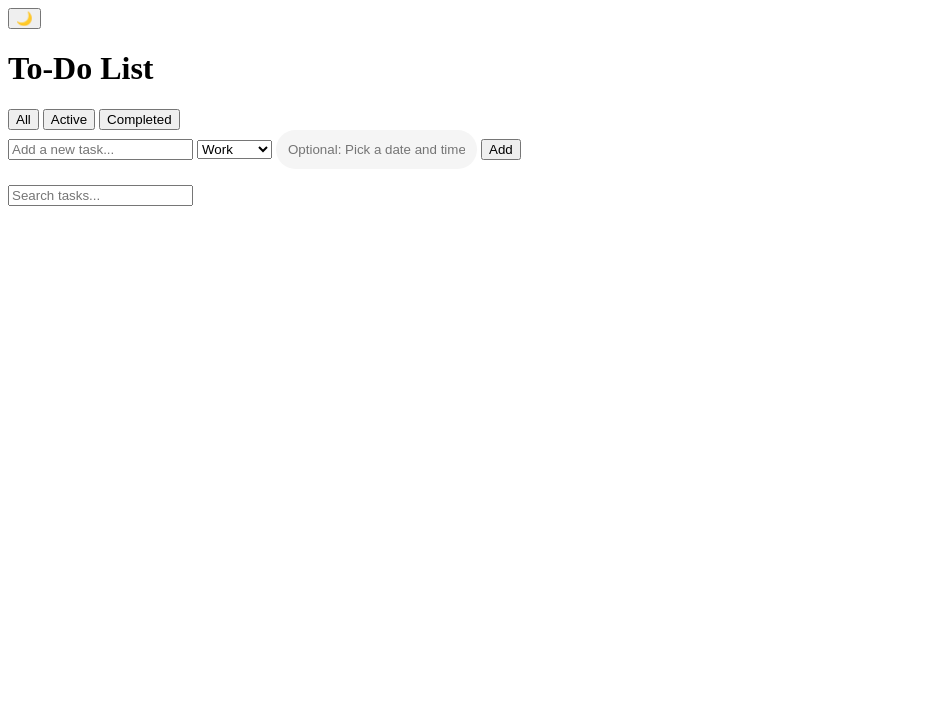
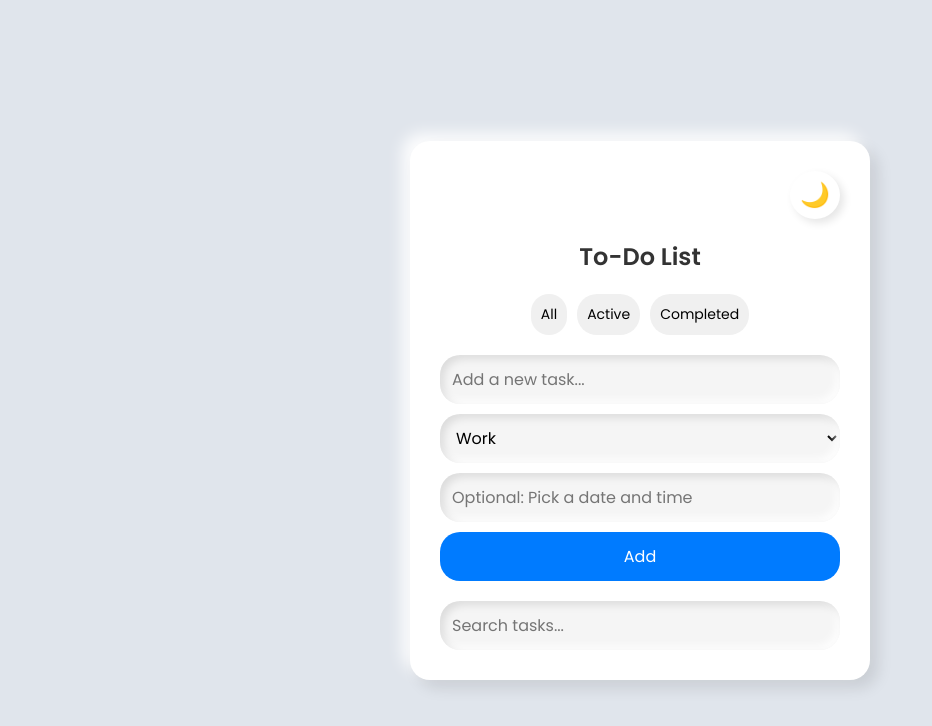
Before and after one commit to DA-Rivindi/todo-list-app, a plain HTML site: page index.html in a window 1280 px wide. Shown: the whole page, without its empty margins (0-932 px from the left). Drawn offline with nearby package versions, Linux system fonts and the light colour scheme.

Commit message:
Update style.css

```diff
--- a/style.css
+++ b/style.css
@@ -1,4 +1,102 @@
-/* Flatpickr customization */
+/* Importing Poppins font */
+@import url('https://fonts.googleapis.com/css2?family=Poppins:wght@400;600&display=swap');
+
+/* Global Styles */
+body {
+    font-family: 'Poppins', sans-serif;
+    background-color: #e0e5ec;
+    display: flex;
+    justify-content: center;
+    align-items: center;
+    height: 100vh;
+    margin: 0;
+    padding: 10px;
+    transition: background-color 0.3s ease;
+}
+
+/* Container with Neumorphism effect */
+.app-container {
+    background-color: #ffffff;
+    padding: 30px;
+    border-radius: 20px;
+    box-shadow: 8px 8px 15px rgba(0, 0, 0, 0.1),
+                -8px -8px 15px rgba(255, 255, 255, 0.9);
+    width: 100%;
+    max-width: 400px;
+    text-align: center;
+    transition: background-color 0.3s ease, box-shadow 0.3s ease;
+}
+
+/* Heading Styling */
+h1 {
+    font-size: 24px;
+    color: #333;
+    margin-bottom: 20px;
+    transition: color 0.3s ease;
+}
+
+body.dark-mode h1 {
+    color: #f5f5f5;
+}
+
+/* Theme Toggle Button */
+.theme-toggle-container {
+    text-align: right;
+    margin-bottom: 20px;
+}
+
+#theme-toggle {
+    background: #ffffff;
+    border: none;
+    border-radius: 50%;
+    padding: 10px;
+    box-shadow: 4px 4px 8px rgba(0, 0, 0, 0.1),
+                -4px -4px 8px rgba(255, 255, 255, 0.9);
+    cursor: pointer;
+    font-size: 24px;
+    transition: background 0.3s ease;
+}
+
+#theme-toggle:hover {
+    background: #f0f0f0;
+}
+
+/* Input and Button Styles */
+.input-container {
+    display: flex;
+    flex-direction: column;
+    gap: 10px;
+    margin-bottom: 20px;
+}
+
+#todo-input,
+#category,
+#due-datetime {
+    padding: 12px;
+    border: none;
+    border-radius: 20px;
+    background-color: #f5f5f5;
+    box-shadow: inset 4px 4px 8px rgba(0, 0, 0, 0.1),
+                inset -4px -4px 8px rgba(255, 255, 255, 0.9);
+    font-size: 16px;
+    font-family: 'Poppins', sans-serif;
+    width: 100%;
+    box-sizing: border-box;
+}
+
+#todo-input::placeholder {
+    font-family: 'Poppins', sans-serif;
+}
+
+#todo-input:focus,
+#category:focus,
+#due-datetime:focus {
+    outline: none;
+    box-shadow: inset 6px 6px 12px rgba(0, 0, 0, 0.2),
+                inset -6px -6px 12px rgba(255, 255, 255, 0.9);
+}
+
+/* Modern Dropdown Calendar UI */
 .flatpickr-calendar {
     background: #ffffff;
     border-radius: 20px;
@@ -38,3 +136,149 @@
     background-color: #f5f5f5;
     font-family: 'Poppins', sans-serif;
 }
+
+/* Add Button */
+#add-btn {
+    background-color: #007bff;
+    color: white;
+    border: none;
+    padding: 12px;
+    border-radius: 20px;
+    cursor: pointer;
+    transition: background-color 0.3s ease, transform 0.2s ease;
+    font-size: 16px;
+    font-family: 'Poppins', sans-serif;
+    width: 100%;
+    box-sizing: border-box;
+}
+
+#add-btn:hover {
+    background-color: #0056b3;
+    transform: translateY(-2px);
+}
+
+/* Filter Buttons */
+.filter-buttons {
+    display: flex;
+    justify-content: center;
+    gap: 10px;
+    margin-bottom: 20px;
+}
+
+.filter-buttons button {
+    background-color: #f0f0f0;
+    border: none;
+    padding: 10px;
+    border-radius: 20px;
+    cursor: pointer;
+    font-size: 14px;
+    font-family: 'Poppins', sans-serif;
+    transition: background-color 0.3s ease, transform 0.2s ease;
+}
+
+.filter-buttons button:hover {
+    background-color: #e0e5ec;
+    transform: translateY(-2px);
+}
+
+/* Search Input */
+#search {
+    padding: 12px;
+    border: none;
+    border-radius: 20px;
+    background-color: #f5f5f5;
+    box-shadow: inset 4px 4px 8px rgba(0, 0, 0, 0.1),
+                inset -4px -4px 8px rgba(255, 255, 255, 0.9);
+    font-size: 16px;
+    font-family: 'Poppins', sans-serif;
+    width: 100%;
+    box-sizing: border-box;
+}
+
+/* Task List */
+#todo-list {
+    list-style-type: none;
+    padding: 0;
+    margin: 0;
+}
+
+/* Task Item */
+li {
+    background-color: #f5f5f5;
+    padding: 14px;
+    margin-bottom: 12px;
+    border-radius: 20px;
+    display: flex;
+    justify-content: space-between;
+    align-items: center;
+    box-shadow: 4px 4px 8px rgba(0, 0, 0, 0.1),
+                -4px -4px 8px rgba(255, 255, 255, 0.9);
+    transition: background-color 0.3s ease, transform 0.2s ease;
+    animation: fadeIn 0.3s ease forwards;
+}
+
+li:hover {
+    background-color: #e0e5ec;
+    transform: translateY(-2px);
+}
+
+/* Remove Button */
+button.remove-btn {
+    background-color: #dc3545;
+    color: white;
+    border: none;
+    padding: 8px;
+    border-radius: 50%;
+    cursor: pointer;
+    box-shadow: 4px 4px 8px rgba(0, 0, 0, 0.1),
+                -4px -4px 8px rgba(255, 255, 255, 0.9);
+    transition: background-color 0.3s ease, transform 0.2s ease;
+    font-size: 14px;
+    display: flex;
+    align-items: center;
+    justify-content: center;
+    font-family: 'Poppins', sans-serif;
+}
+
+button.remove-btn:hover {
+    background-color: #c82333;
+    transform: scale(1.05);
+}
+
+/* Completed Task */
+li.completed {
+    text-decoration: line-through;
+    color: gray;
+    opacity: 0.7;
+}
+
+/* Dark Mode */
+body.dark-mode {
+    background-color: #181818;
+}
+
+.app-container.dark-mode {
+    background-color: #2e2e2e;
+    box-shadow: 8px 8px 15px rgba(0, 0, 0, 0.3),
+                -8px -8px 15px rgba(255, 255, 255, 0.2);
+}
+
+#todo-input.dark-mode,
+#search.dark-mode,
+#due-datetime.dark-mode {
+    background-color: #333;
+}
+
+#add-btn.dark-mode {
+    background-color: #0056b3;
+}
+
+#todo-list li.dark-mode {
+    background-color: #333;
+    color: #f5f5f5;
+}
+
+.filter-buttons button.dark-mode {
+    background-color: #333;
+    color: #f5f5f5;
+}
```
